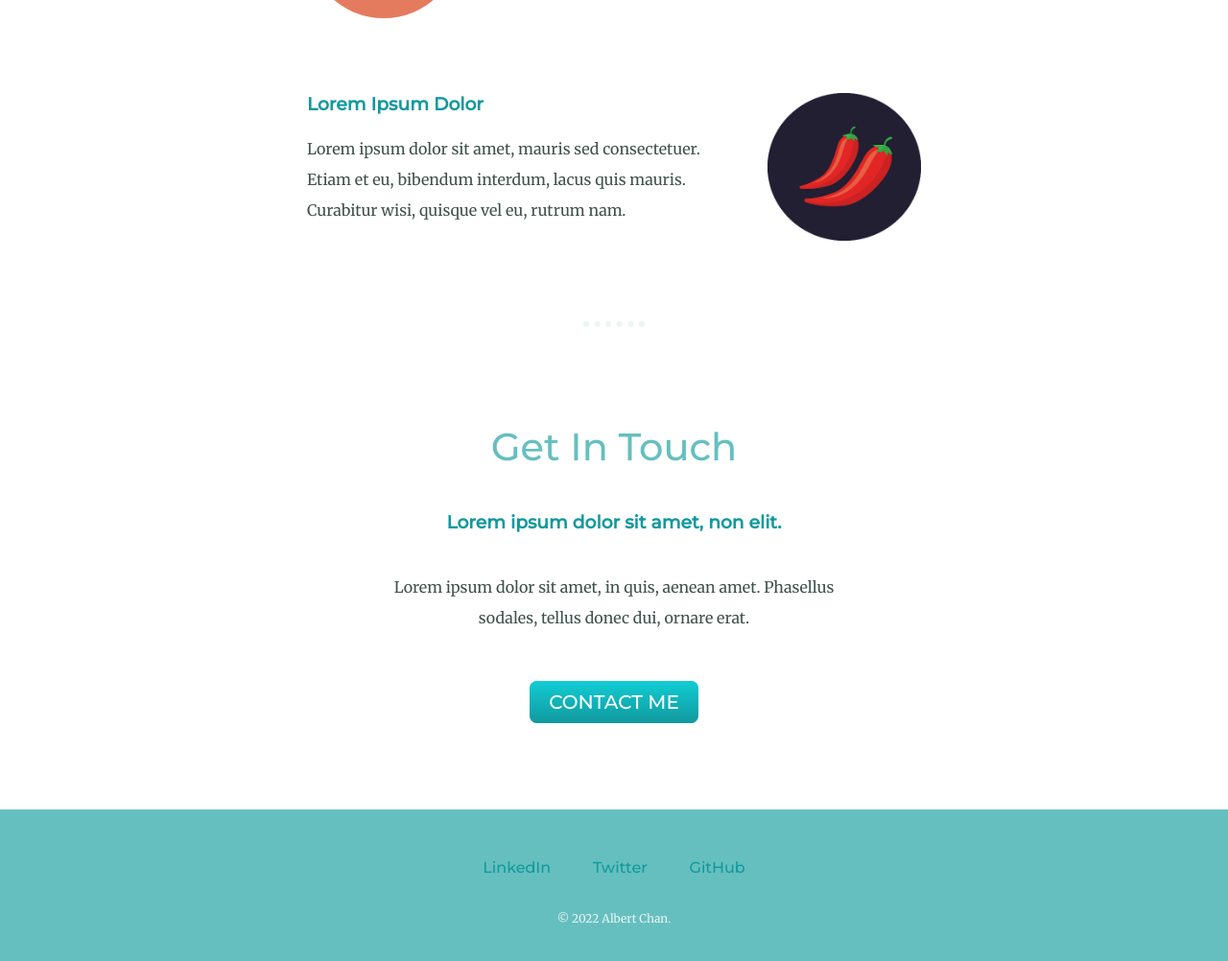
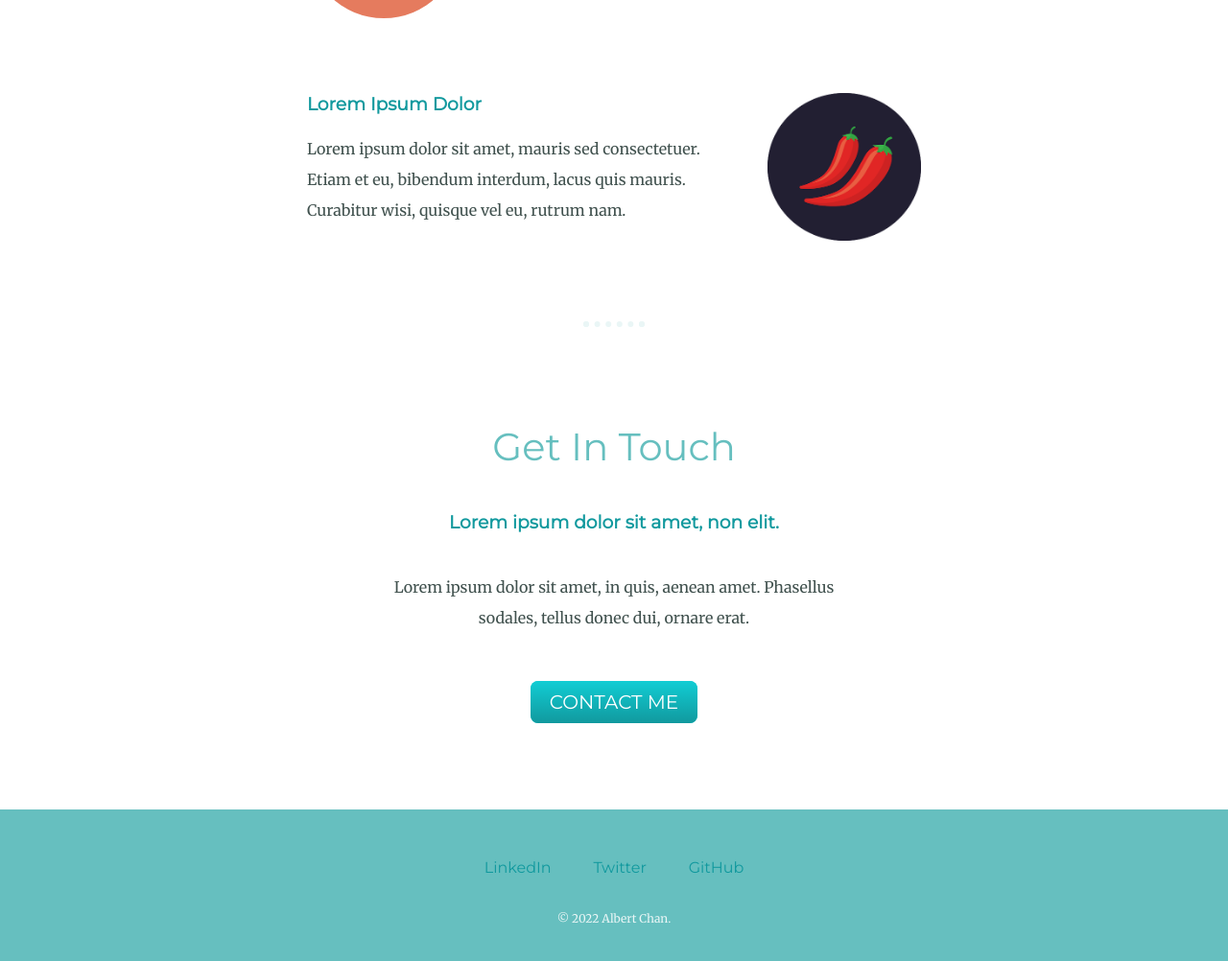
Before and after one commit to albertywchan/cv, a plain HTML site: page index.html in a window 1280 px wide. Shown: the part 1852-2854 px from the top of the page at 96% size. Drawn offline with Linux system fonts and the light colour scheme.

Commit message:
Change header font

```diff
--- a/index.html
+++ b/index.html
@@ -11,7 +11,7 @@
     <link rel="preconnect" href="https://fonts.googleapis.com" />
     <link rel="preconnect" href="https://fonts.gstatic.com" crossorigin />
     <link
-      href="https://fonts.googleapis.com/css2?family=Merriweather&family=Montserrat:wght@500&family=Sacramento&display=swap"
+      href="https://fonts.googleapis.com/css2?family=Merriweather&family=Montserrat&family=Sacramento&display=swap"
       rel="stylesheet"
     />
   </head>
```
